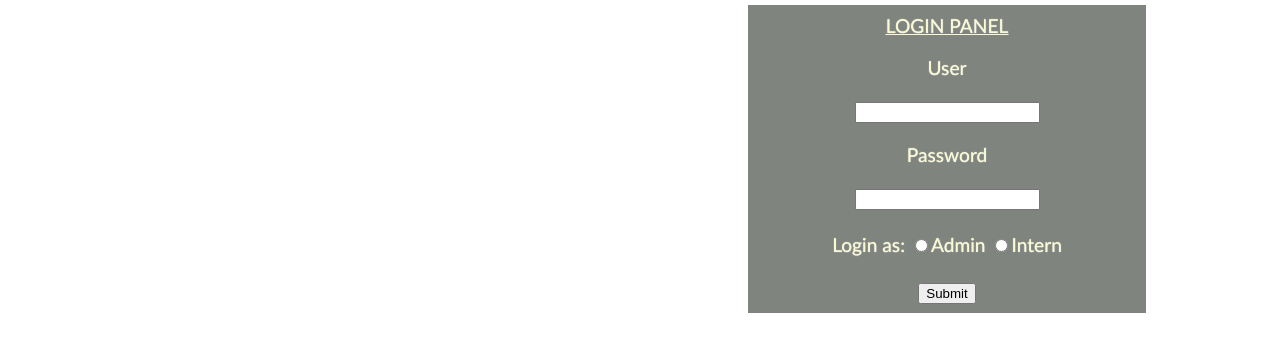
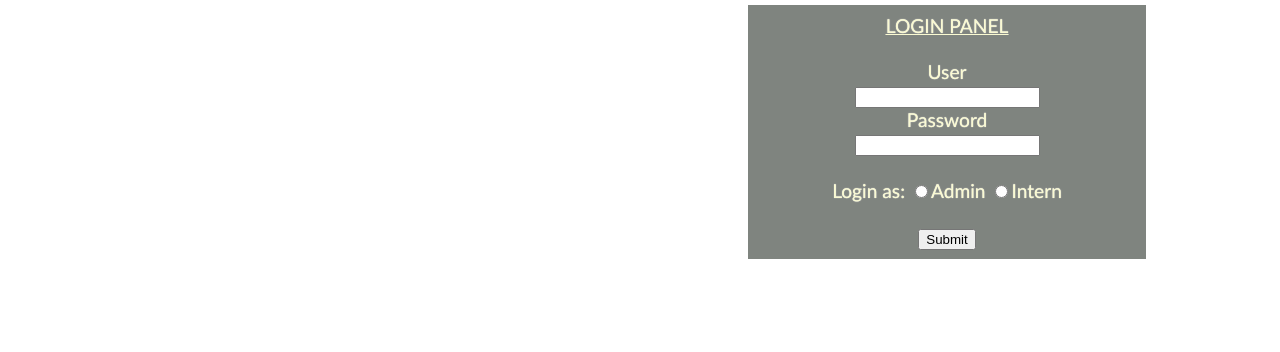
Before and after one commit to rahulgaba16/internship, a plain HTML site: page intern project/home.html in a window 1280 px wide. Shown: the part 244-596 px from the top of the page. Drawn offline with Linux system fonts and the light colour scheme.

Commit message:
tracin project

```diff
--- a/intern project/home.html
+++ b/intern project/home.html
@@ -52,7 +52,7 @@
                 }
             }
             else
-             if(document.main.occupation[1].checked==true && document.main.name.value=="rahulgaba16" && document.main.pass.value=="abcd")
+             if(document.main.occupation[1].checked==true && document.main.name.value=="rahulgaba16" && document.main.pass.value=="1234")
             {
                 window.close(this);
                 window.open("intern.html");
@@ -78,10 +78,10 @@
 
 </section>
 <section class="panel">
-    <form name="main" onsubmit="return(validate())">
-        <u>LOGIN PANEL</u><br>
-        <p>User</p><input type="text" name="name">
-        <p>Password</p><input type="password" name="pass"><br>
+    <form name="main" onsubmit="return(validate())" method="post">
+        <u>LOGIN PANEL</u><br><br>
+        User<br><input type="text" name="name">
+        <br>Password<br><input type="password" name="pass"><br>
 
         <br>Login as:
         <input type="radio" name="occupation" value="intern">Admin <input type="radio" name="occupation" value="admin">Intern<br><br>
```
